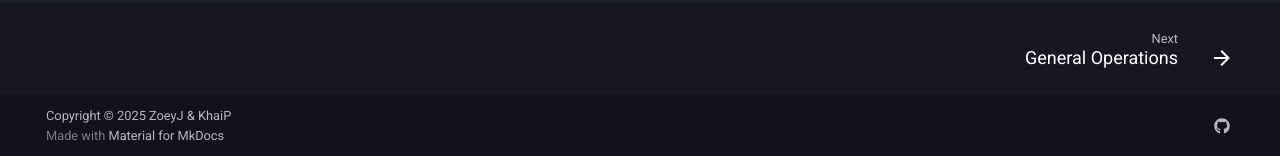
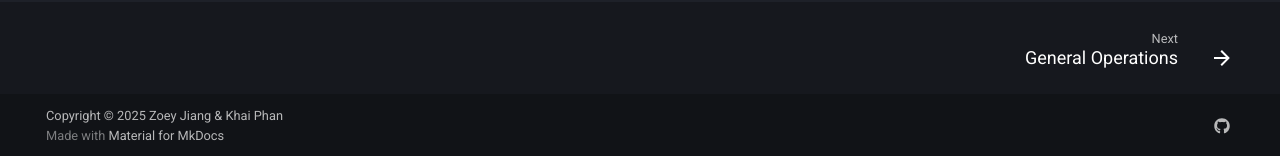
Before and after one commit to zoeyj3/2216_documentation, an MkDocs documentation site: the page built from docs/index.md, in a window 1280 px wide and 900 px high, scrolled down 1057 px. Shown: the part 741-897 px from the top of the window. Built offline with MkDocs 1.6.1 and Material for MkDocs 9.7.7, drawn with Linux system fonts in a browser that asks for light colours; some web fonts are replaced; comment, search, counter and statistics services are not loaded.

Commit message:
Improve footer wordings

```diff
--- a/mkdocs.yml
+++ b/mkdocs.yml
@@ -68,7 +68,7 @@ markdown_extensions:
 extra_css:
   - stylesheets/extra.css
 
-copyright: Copyright &copy; 2025 ZoeyJ & KhaiP
+copyright: Copyright &copy; 2025 Zoey Jiang & Khai Phan
 
 extra:
   social:
```
